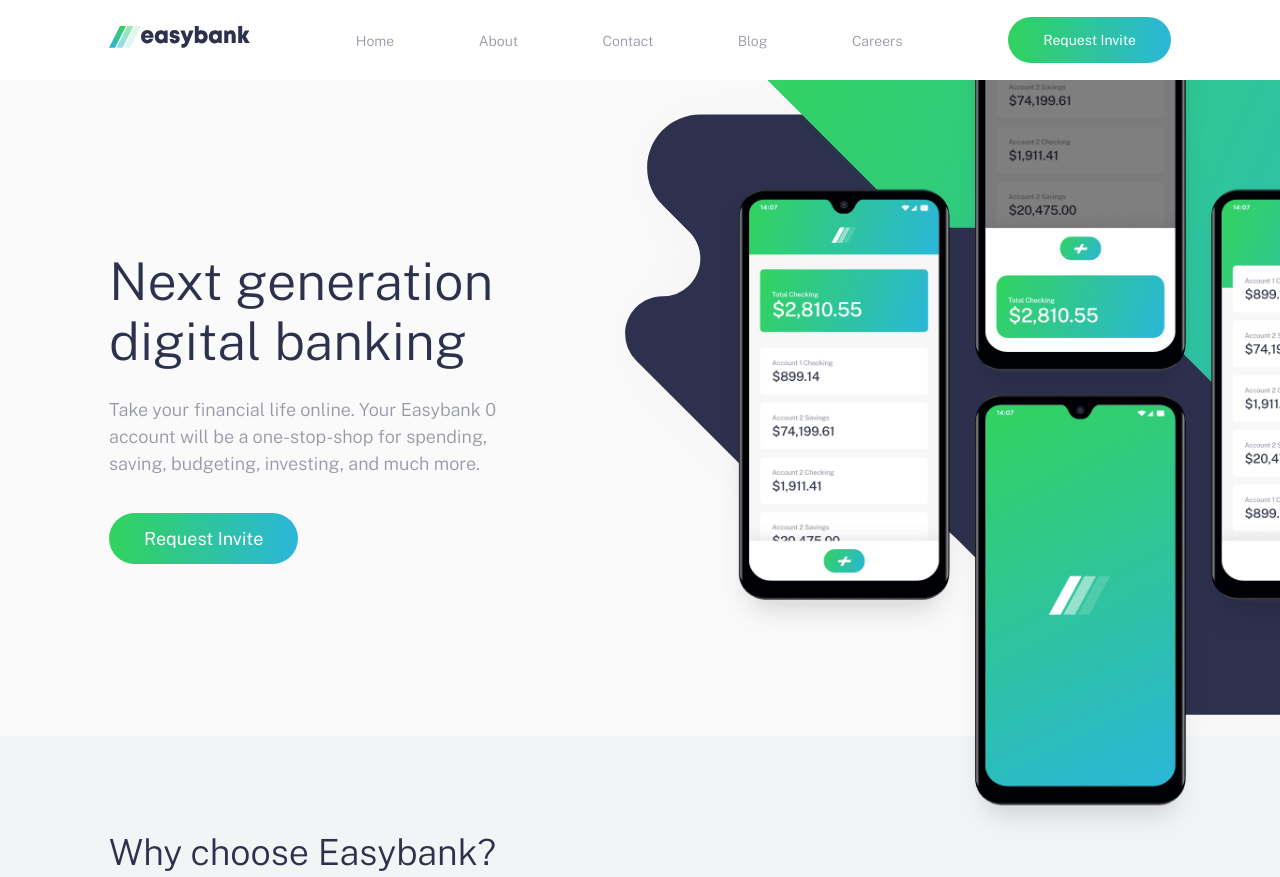
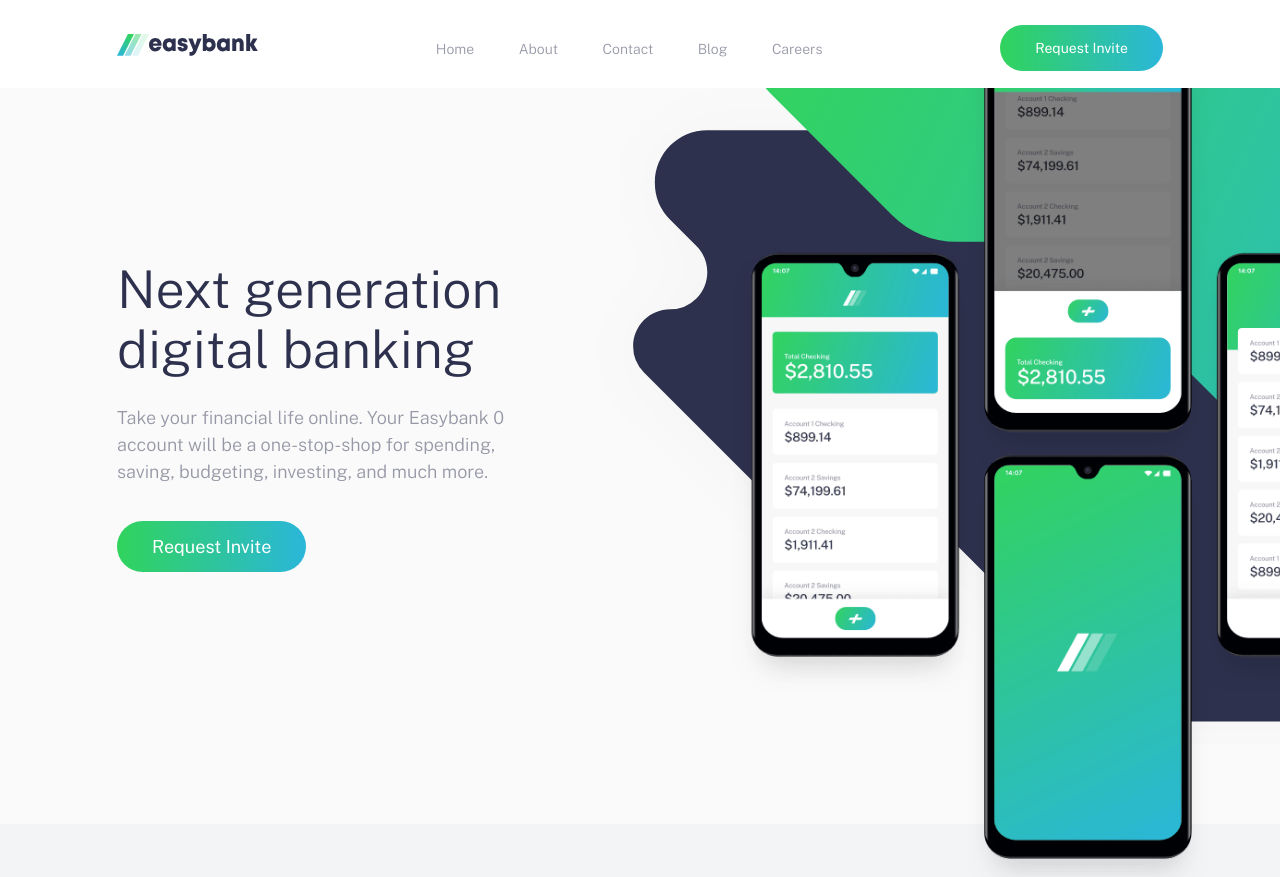
Before and after one commit to naremanabdalla/easybank-landing-page, a website: page index.html in a window 1280 px wide. Shown: the top 877 px of the page. Drawn offline with nearby package versions, Linux system fonts and the light colour scheme; a web font is replaced by a local one.

Commit message:
lastcommit1

```diff
--- a/app/scss/_article.scss
+++ b/app/scss/_article.scss
@@ -25,7 +25,6 @@
             border-radius: 0.3125rem;
             overflow: hidden;
             background-color: white;
-            box-shadow: 0px 3px 12px rgba(0, 0, 0, 0.15);
             transition: all 150ms ease-in-out;
 
             &:hover {
--- a/app/scss/_footer.scss
+++ b/app/scss/_footer.scss
@@ -3,6 +3,7 @@
     color: $White;
     text-align: center;
     padding: 2.5rem;
+    margin-bottom: 5.5rem;
 
 
 
@@ -10,10 +11,10 @@
         @include breakpoint-up(large) {
             display: grid;
             grid-template-columns: 2fr 1fr 1fr 3fr;
-            grid-template-rows: 1fr auto;
+            grid-template-rows: 1fr;
             grid-template-areas:
-                "logo links1 links2 cta"
-                "social links1 links2 copyright";
+                "logo links1 links2 cta";
+            // "social links1 links2 copyright";
             justify-items: start;
             gap: 1rem;
             // align-items: start;
@@ -45,7 +46,7 @@
         }
 
         @include breakpoint-up(large) {
-            grid-area: social;
+            grid-area: logo;
             align-self: end;
 
         }
@@ -129,9 +130,13 @@
         color: $Grayish-Blue;
 
         @include breakpoint-up(large) {
-            grid-area: copyright;
+            grid-area: cta;
             align-self: end;
             justify-self: end;
         }
+
+        p {
+            margin-bottom: 0;
+        }
     }
 }
--- a/app/scss/_general.scss
+++ b/app/scss/_general.scss
@@ -53,7 +53,7 @@
     margin-bottom: 1.5625rem;
 
     @include breakpoint-up(large) {
-        font-size: 2.25rem;
+        font-size: 2.3rem;
         margin-bottom: 2.25rem;
     }
 }
@@ -75,7 +75,7 @@
     margin: 0 auto;
 
     &_p {
-        padding: 4.375rem 1.5rem;
+        padding: 4.375rem 2rem;
 
         @include breakpoint-up(large) {
             padding-block: 6rem;
@@ -99,15 +99,15 @@
     }
 
     &_pr {
-        padding-right: 1.5rem;
+        padding-right: 2rem;
     }
 
     &_pl {
-        padding-left: 1.5rem;
+        padding-left: 2rem;
     }
 
     &_px {
-        padding-inline: 1.5rem;
+        padding-inline: 2rem;
     }
 
     &_py {
--- a/app/scss/_header.scss
+++ b/app/scss/_header.scss
@@ -1,6 +1,7 @@
 .header {
     position: relative;
     z-index: 1;
+    padding-top: 0.5rem;
 
     &.open {
 
@@ -72,7 +73,7 @@
             transition: color 300ms ease-in-out;
 
             &:not(:last-child) {
-                margin-right: 5rem;
+                margin-right: 2.5rem;
             }
 
             &::before {
--- a/app/scss/_hero.scss
+++ b/app/scss/_hero.scss
@@ -9,6 +9,7 @@
         @include breakpoint-up(large) {
             display: flex;
             align-items: center;
+            padding-bottom: 5rem;
         }
     }
 
@@ -64,11 +65,11 @@
             }
 
             @include breakpoint-up(large) {
-                height: 122%;
+                height: 126%;
                 width: 120%;
                 background-size: 94%;
                 background-position: center 150%;
-                left: 22%;
+                left: 23%;
             }
         }
     }
--- a/index.html
+++ b/index.html
@@ -48,7 +48,7 @@
       </div>
     </header>
 
-    <section class="hero">
+    <main class="hero">
       <div class="container">
         <div class="hero_image">
           <!-- <img src="images/image-mockups.png" alt="" style="" /> -->
@@ -63,8 +63,8 @@
           <a href="#" class="button hero_cta">Request Invite</a>
         </div>
       </div>
-    </section>
-    <section class="feature">
+    </main>
+    <main class="feature">
       <div class="feature_conyent container container_p">
         <div class="feature_intro">
           <h2>Why choose Easybank?</h2>
@@ -125,8 +125,8 @@
           </div>
         </div>
       </div>
-    </section>
-    <section class="articles">
+    </main>
+    <main class="articles">
       <div class="article_contet container container_p">
         <h2>Latest Articles</h2>
         <div class="article_grid">
@@ -197,7 +197,7 @@
           </a>
         </div>
       </div>
-    </section>
+    </main>
 
     <footer class="footer">
       <div class="container">
```
Also changed, not shown: app/scss/style.css, 1 other file.
